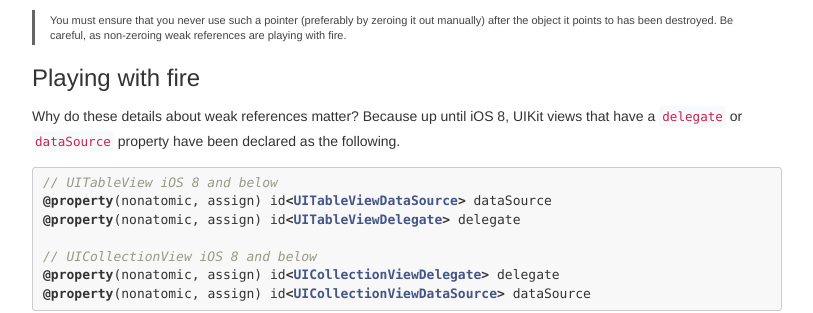
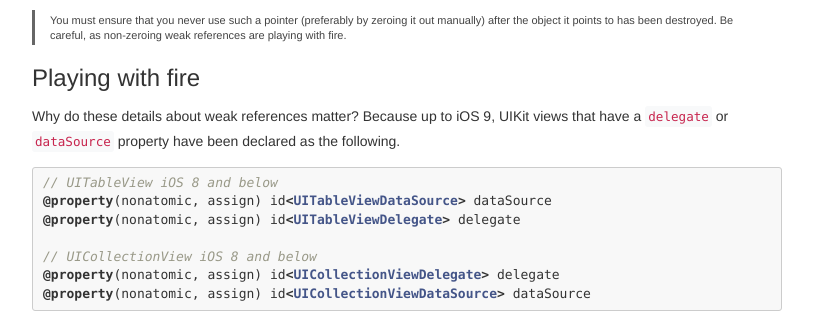
Before and after one commit to jessesquires/jessesquires.com, a Jekyll site: the page built from _posts/2015-10-14-UIKit-changes-in-iOS-9.md, in a window 1280 px wide. Shown: the part 712-1025 px from the top of the page, without its empty margins (38-851 px from the left). Built offline with Jekyll 4.4.1, drawn with Linux system fonts in a browser that asks for light colours; nearby versions of some CDN libraries; library files that are not in the unit come from our copies.

Commit message:
Clarify the iOS version where UIKit delegates were `assign` (#94)
I wouldn't normally worry about such a small change, except that this post is probably the best resource about this topic on the internet right now and hey, open source

```diff
--- a/_posts/2015-10-14-UIKit-changes-in-iOS-9.md
+++ b/_posts/2015-10-14-UIKit-changes-in-iOS-9.md
@@ -20,7 +20,7 @@
 
 ### Playing with fire
 
-Why do these details about weak references matter? Because up until iOS 8, UIKit views that have a `delegate` or `dataSource` property have been declared as the following.
+Why do these details about weak references matter? Because up to iOS 9, UIKit views that have a `delegate` or `dataSource` property have been declared as the following.
 
 {% highlight swift %}
 
```
